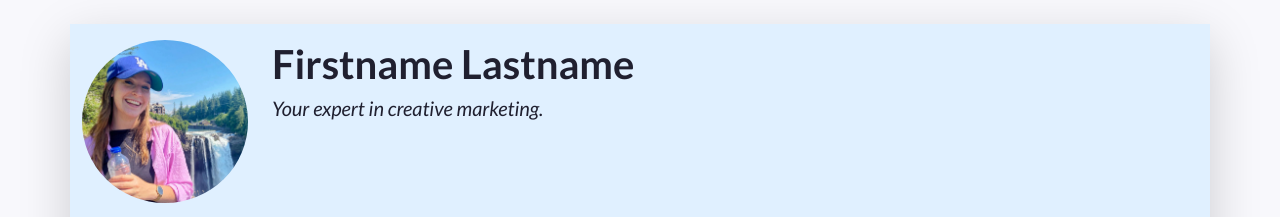
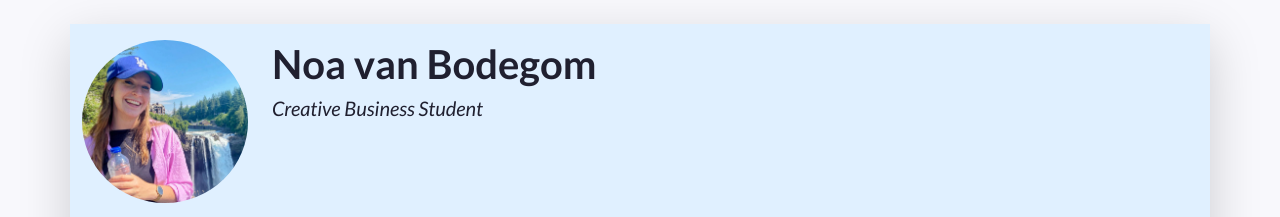
Before and after one commit to NoavanBodegom/PRJ4_23-24_class3_NoavanBodegom, a plain HTML site: page index.html in a window 1280 px wide. Shown: the top 217 px of the page. Drawn offline with nearby package versions, Linux system fonts and the light colour scheme.

Commit message:
name and title
Changed example to first and last name and changed the slogan to my student title

```diff
--- a/index.html
+++ b/index.html
@@ -49,8 +49,8 @@
           A container to wrap around your name and tagline. Full-width at small size, then columns of increasing size.
         -->
         <div class="col-12 col-sm-8 col-md-9 col-lg-10 my-3 header-content">
-          <h1 class="fw-bolder">Firstname Lastname</h1>
-          <h5 class="fst-italic tagline">Your expert in creative marketing.</h5>
+          <h1 class="fw-bolder">Noa van Bodegom</h1>
+          <h5 class="fst-italic tagline">Creative Business Student</h5>
         </div>
       </header>
 
```
